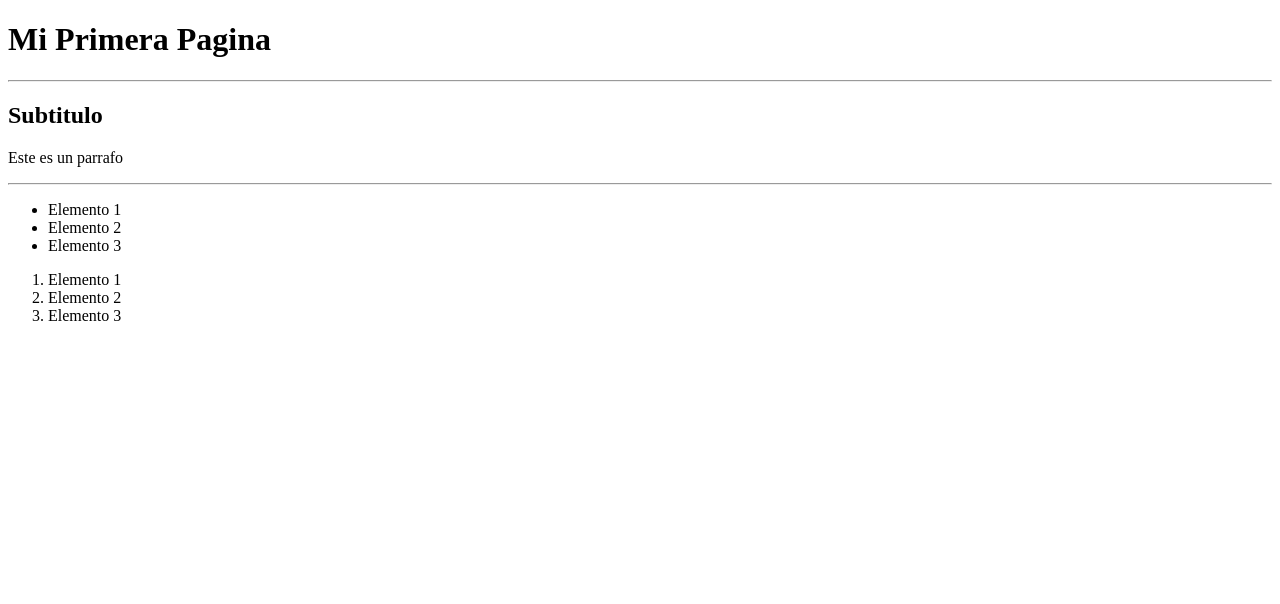
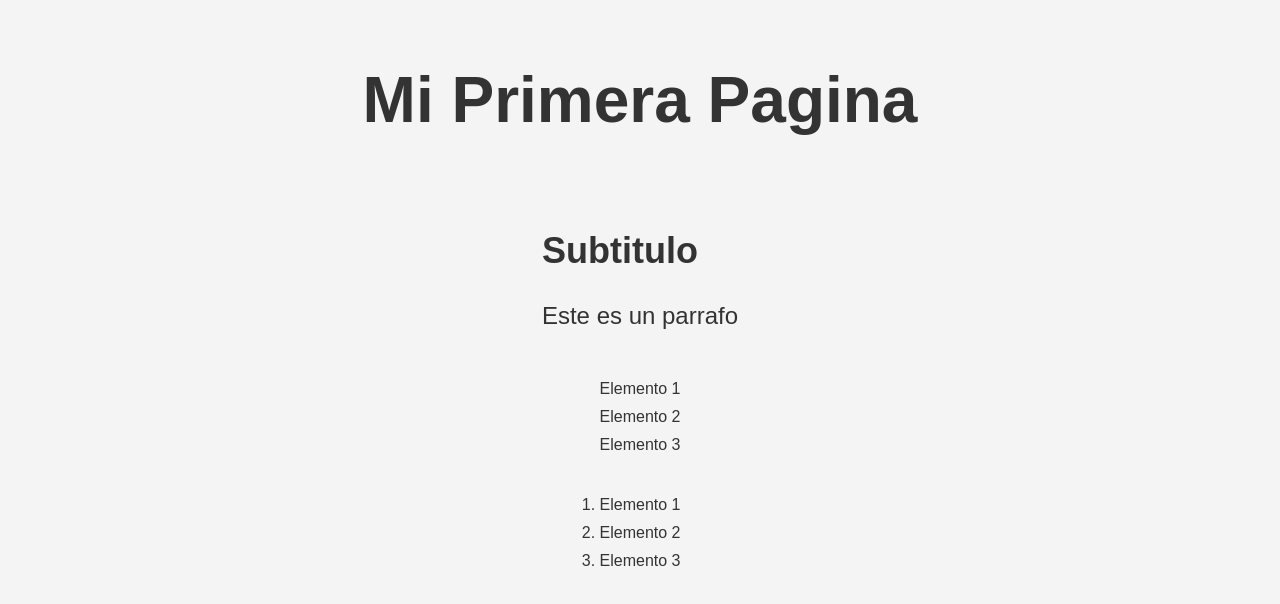
Before and after one commit to johalama2023/RepositorioHenry, a website: page _CarpetaHenry_/01 HTML/index.html in a window 1280 px wide. Drawn offline with Linux system fonts and the light colour scheme.

Commit message:
First commit: CSS file

```diff
--- a/_CarpetaHenry_/01 HTML/index.html
+++ b/_CarpetaHenry_/01 HTML/index.html
@@ -4,24 +4,25 @@
     <meta charset="UTF-8">
     <meta name="viewport" content="width=device-width, initial-scale=1.0">
     <title>Document</title>
+    <link rel="stylesheet" href="style.css">
 </head>
 <body>
     <main>
-        <div>
+        <div class="title">
             <h1>Mi Primera Pagina</h1>
         </div>
-        <hr/>
-        <div>
+
+        <div class="subtitle">
             <h2>Subtitulo</h2>
             <p>Este es un parrafo</p>
         </div>
-        <hr/>
-        <ul>
+
+        <ul class="ul">
             <li>Elemento 1</li>
             <li>Elemento 2</li>
             <li>Elemento 3</li>
         </ul>
-        <ol>
+        <ol class="ol">
             <li>Elemento 1</li>
             <li>Elemento 2</li>
             <li>Elemento 3</li>
--- /dev/null
+++ b/_CarpetaHenry_/01 HTML/style.css
@@ -0,0 +1,37 @@
+body {
+    font-family: 'Arial', sans-serif;
+    background-color: #f4f4f4;
+    color: #333;
+    margin: 20px;
+}
+
+main {
+    display: flex;
+    flex-direction: column;
+    align-items: center;
+    justify-content: center;
+}
+
+.title {
+    font-size: 2rem;
+    margin-bottom: 20px;
+}
+
+.subtitle {
+    font-size: 1.5rem;
+    margin-bottom: 10px;
+}
+
+.ul {
+    list-style-type: none;
+    padding: 0;
+}
+
+.ol {
+    list-style-type: decimal;
+    padding: 0;
+}
+
+li {
+    margin-bottom: 10px;
+}
```
